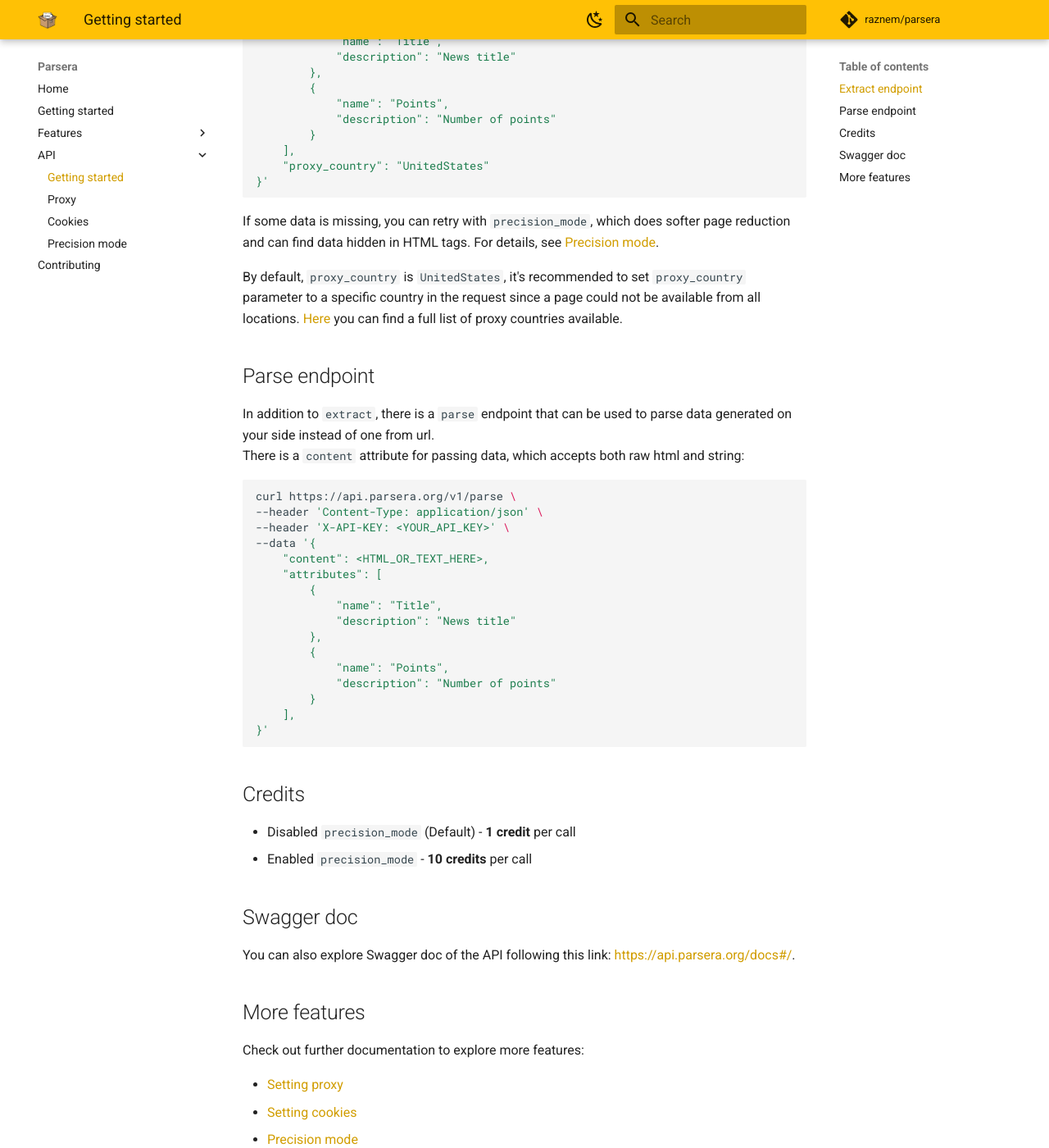
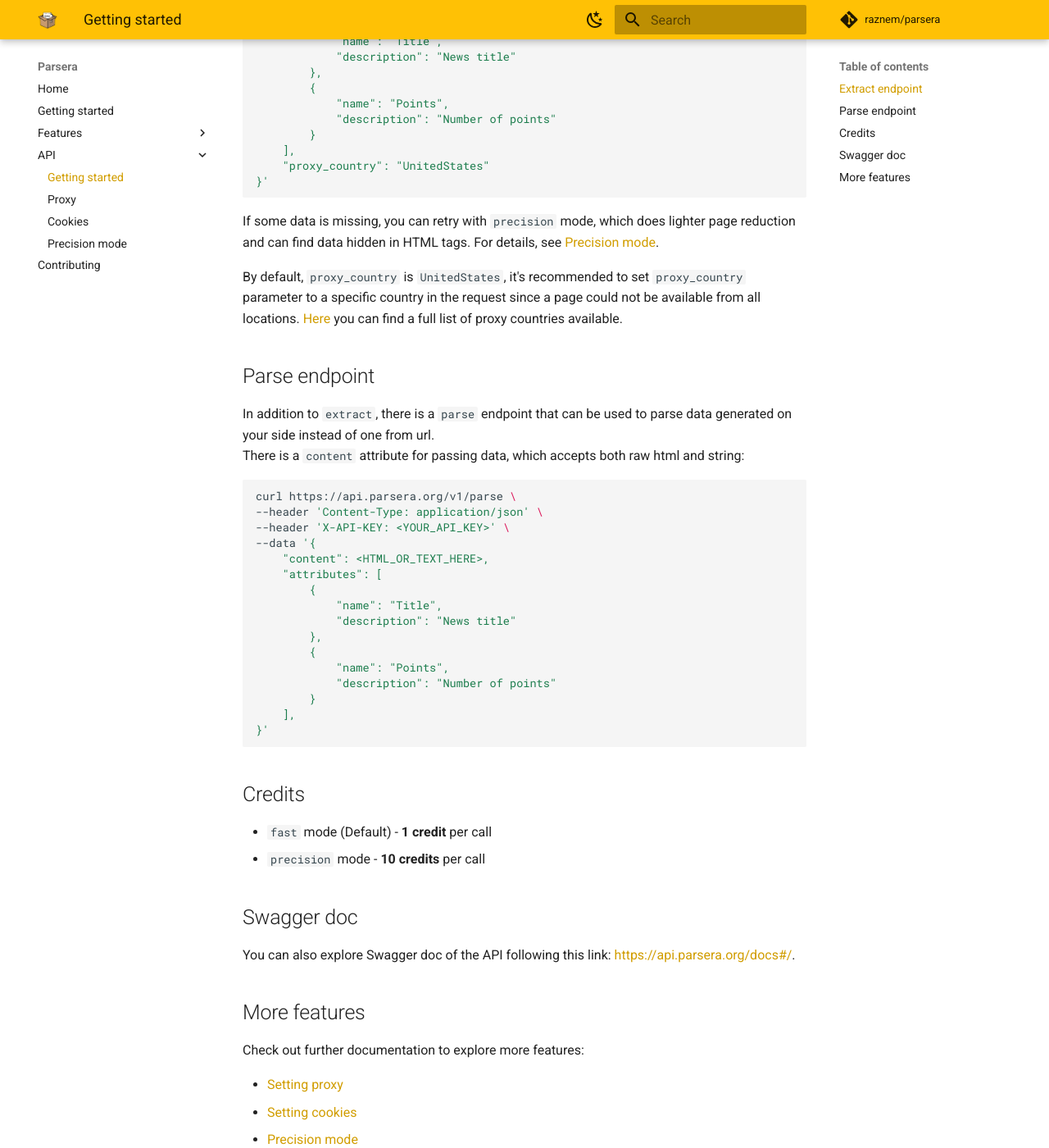
Before and after one commit to raznem/parsera, an MkDocs documentation site: the page built from docs/api/getting-started.md, in a window 1280 px wide and 1400 px high, scrolled down 441 px. Shown: the whole window at 82% size. Built offline with MkDocs 1.6.1 and Material for MkDocs 9.7.7, drawn with Linux system fonts in a browser that asks for light colours; comment, search, counter and statistics services are not loaded.

Commit message:
Updating documentation on precision mode

````diff
--- a/docs/api/getting-started.md
+++ b/docs/api/getting-started.md
@@ -25,7 +25,7 @@ curl https://api.parsera.org/v1/extract \
 }'
 ```
 
-If some data is missing, you can retry with `precision_mode`, which does softer page reduction and can find data hidden in HTML tags. For details, see [Precision mode](api/precision-mode.md).
+If some data is missing, you can retry with `precision` mode, which does lighter page reduction and can find data hidden in HTML tags. For details, see [Precision mode](precision-mode.md).
 
 By default, `proxy_country` is `UnitedStates`, it's recommended to set `proxy_country` parameter to a specific country in the request since a page could not be available from all locations. [Here](proxy.md) you can find a full list of proxy countries available.
 
@@ -53,8 +53,8 @@ curl https://api.parsera.org/v1/parse \
 ```
 
 ## Credits
-- Disabled `precision_mode` (Default) - **1 credit** per call
-- Enabled `precision_mode` - **10 credits** per call
+- `fast` mode (Default) - **1 credit** per call
+- `precision` mode - **10 credits** per call
 
 
 ## Swagger doc
````
Also changed, not shown: docs/api/precision-mode.md (+2 -2 lines).
